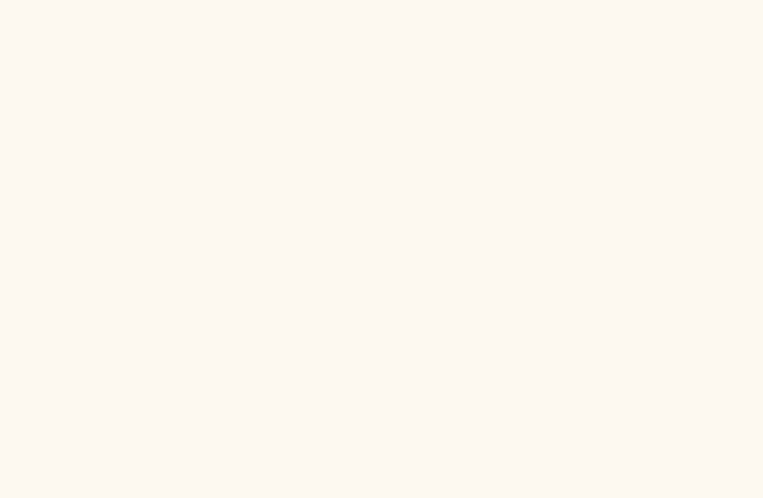
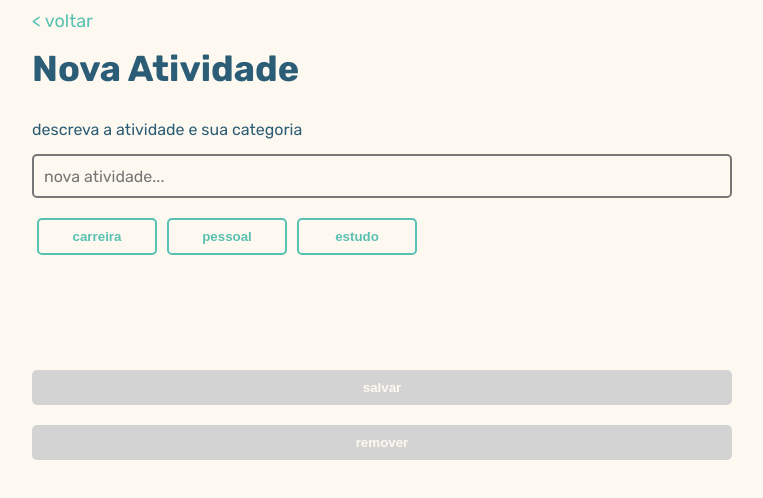
Before and after one commit to MiniMarvin/productive-mind, a React (Create React App) app: page /edit-task in a window 1280 px wide. Before the commit this address had no page. Shown: the top 498 px of the page, without its empty margins (258-1021 px from the left). Built offline with nearby package versions, Linux system fonts and the light colour scheme.

Commit message:
allow update and delete tasks

```diff
--- a/src/App.js
+++ b/src/App.js
@@ -18,6 +18,7 @@ function App() {
             <Route path="/" element={<Home />} />
             <Route path="/add-tasks" element={<AddTasks />} />
             <Route path="/new-task" element={<NewTask />} />
+            <Route path="/edit-task" element={<NewTask edit={true} />} />
           </Routes>
         </BrowserRouter>
       </section>
--- a/src/components/buttons.module.css
+++ b/src/components/buttons.module.css
@@ -47,3 +47,7 @@
 .backButton:hover {
     color: var(--blue);
 }
+
+.destroy {
+    background-color: var(--red);
+}
--- a/src/pages/add-tasks/index.js
+++ b/src/pages/add-tasks/index.js
@@ -26,7 +26,7 @@ const AddTasks = () => {
         </div>
       </section>
       <section className={containerStyles.footer}>
-        <span>next page</span>
+        <Link to="/prioritize"></Link>
       </section>
     </>
   )
--- a/src/pages/new-task/index.js
+++ b/src/pages/new-task/index.js
@@ -1,5 +1,5 @@
-import { useState, useRef } from 'react'
-import { Link, useNavigate } from 'react-router-dom'
+import { useState, useRef, useEffect } from 'react'
+import { Link, useNavigate, useSearchParams } from 'react-router-dom'
 import styles from './styles.module.css'
 import inputStyles from '../../components/inputs.module.css'
 import containerStyles from '../../components/containers.module.css'
@@ -10,10 +10,21 @@ const emptyString = (string) => {
   return !(string !== null && string.replace(' ', '') !== '')
 }
 
-const NewTask = () => {
+const NewTask = (props) => {
   let [selectedCategoryIndex, setSelectedCategoryIndex] = useState(null)
   const inputRef = useRef()
   const navigate = useNavigate()
+  let [searchParams, setSearchParams] = useSearchParams();
+  const defaultTask = {
+    name: searchParams.get('name'),
+    category: searchParams.get('category'),
+    done: false
+  }
+
+  useEffect(() => {
+    const taskNumber = taskService.getCategoryNumber(searchParams.get('category'))
+    setSelectedCategoryIndex(taskNumber)
+  }, [searchParams])
 
   const renderButtons = () => {
     return taskService.categories.map((category, idx) => {
@@ -44,7 +55,17 @@ const NewTask = () => {
     navigate('/add-tasks')
   }
 
-  const isButtonEnabled = selectedCategoryIndex !== null && !emptyString(inputRef.current.value)
+  const deleteItem = () => {
+    taskService.removeTask(defaultTask.name)
+    navigate('/add-tasks')
+  }
+
+  const updateItem = () => {
+    taskService.removeTask(defaultTask.name)
+    saveItem()
+  }
+
+  const isButtonEnabled = selectedCategoryIndex != null && !emptyString(inputRef.current.value)
 
   return <main className={containerStyles.page}>
     <Link to="/add-tasks" className={buttonStyles.backButton}>{'<'} voltar</Link>
@@ -52,13 +73,21 @@ const NewTask = () => {
       <h1>Nova Atividade</h1>
     </div>
     <span>descreva a atividade e sua categoria</span>
-    <input type="text" className={inputStyles.input} placeholder="nova atividade..." ref={inputRef}></input>
-    <section className={styles.buttons}>
+    <input type="text" className={inputStyles.input}
+      placeholder="nova atividade..." ref={inputRef}
+      defaultValue={defaultTask.name}></input>
+    <div className={styles.buttons}>
       {renderButtons()}
-    </section>
-    <section className={styles.save}>
-      <button className={buttonStyles.fullButton} onClick={saveItem} disabled={!isButtonEnabled}>salvar</button>
-    </section>
+    </div>
+    <div className={styles.save}>
+      <button className={buttonStyles.fullButton} onClick={props.edit ? updateItem : saveItem}
+        disabled={!isButtonEnabled}>salvar</button>
+    </div>
+
+    {props.edit && <div className={styles.delete}>
+      <button className={`${buttonStyles.fullButton} ${buttonStyles.destroy}`} onClick={deleteItem}
+        disabled={!isButtonEnabled}>remover</button>
+    </div>}
   </main>
 }
 
--- a/src/pages/new-task/styles.module.css
+++ b/src/pages/new-task/styles.module.css
@@ -21,3 +21,11 @@
 .save button {
     width: 100%;
 }
+
+.delete {
+    padding: 0px;
+}
+
+.delete button {
+    width: 100%;
+}
--- /dev/null
+++ b/src/pages/prioritize/index.js
@@ -0,0 +1,5 @@
+const Prioritize = () => {
+
+}
+
+export default Prioritize
--- a/src/services/taskService.js
+++ b/src/services/taskService.js
@@ -8,6 +8,23 @@ const categories = [
   'pessoal',
   'estudo'
 ]
+
+/**
+ *
+ * @param {string} category
+ */
+const getCategoryNumber = (category) => {
+  if (category == null) return null
+  let num = null
+  for (let i = 0; i < categories.length; i++) {
+    if (categories[i] === category) {
+      num = i
+      break
+    }
+  }
+
+  return num
+}
 
 /**
  *
@@ -77,6 +94,17 @@ const setTask = (task) => {
   }
 }
 
+const removeTask = (taskName) => {
+  const index = getTodayIndex()
+  const tasks = getTasks(index)
+  if (tasks[taskName]) {
+    delete tasks[taskName]
+    storage.setItem(index, JSON.stringify(tasks))
+    return true
+  }
+  return false
+}
+
 const getTasks = (index) => {
   const item = storage.getItem(index)
   if (item === null) return null
@@ -106,7 +134,9 @@ export {
   setTask,
   getTasks,
   getTodayTasks,
+  removeTask,
   listTasks,
   listTodayTasks,
-  categories
+  categories,
+  getCategoryNumber
 }
```
Also changed, not shown: src/pages/prioritize/styles.module.css (added).
